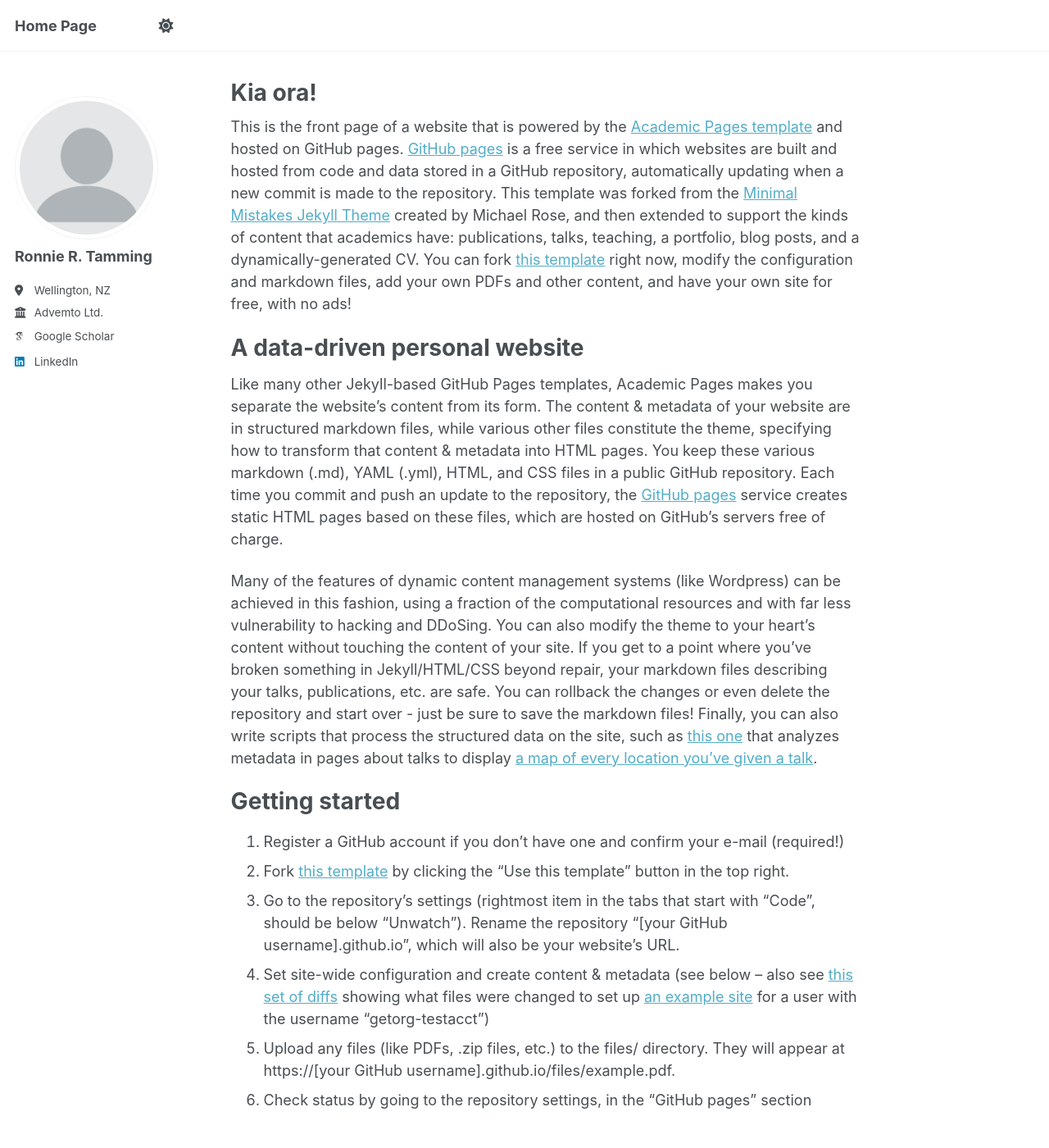
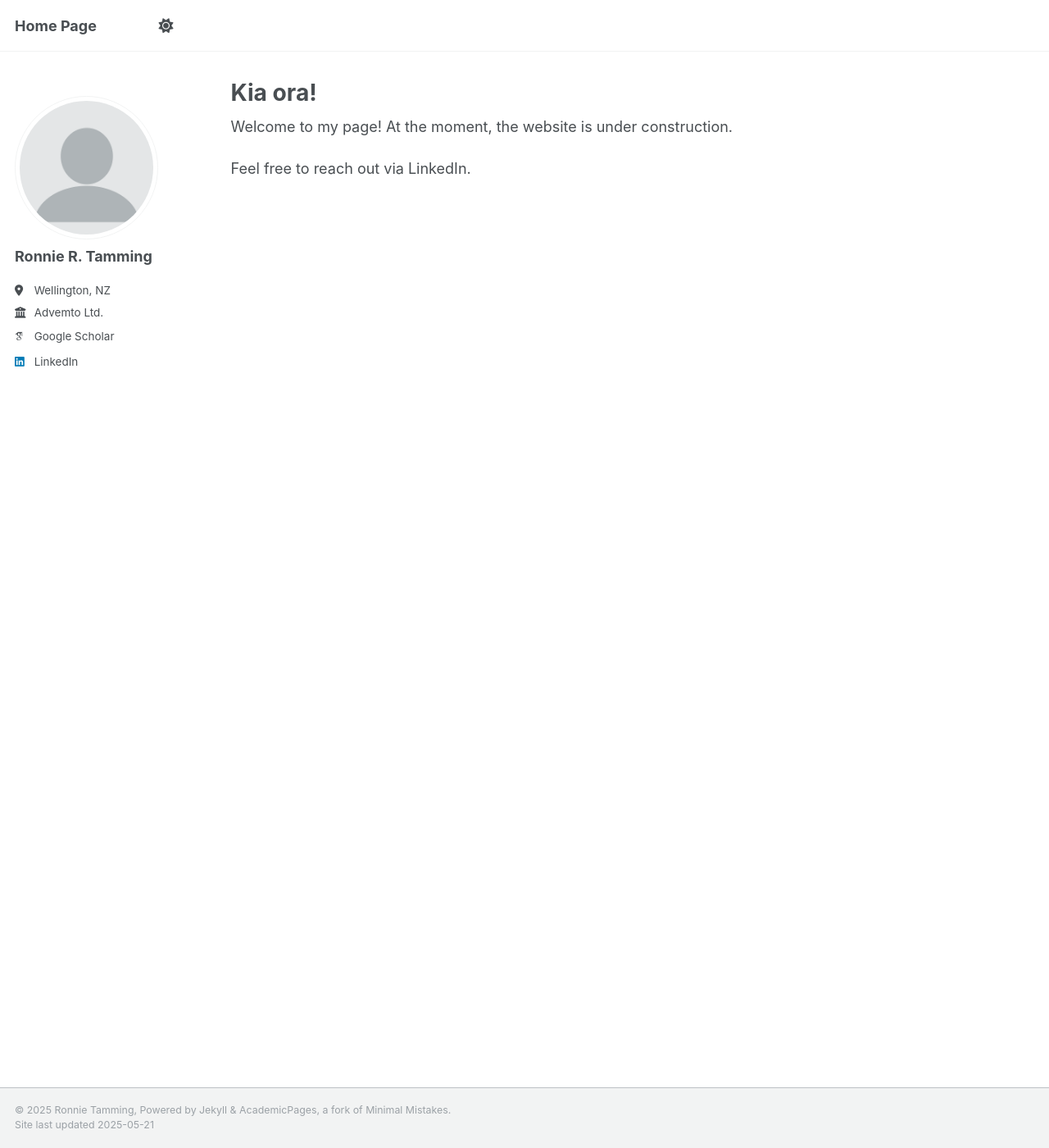
Before and after one commit to RT93am/My-Web, a Jekyll site: the page built from _pages/about.md, in a window 1280 px wide and 1400 px high. Shown: the whole window at 82% size. Built offline with Jekyll 4.4.1, drawn with Linux system fonts in a browser that asks for light colours; some web fonts are replaced; some of the changed text lies outside the part shown.

Commit message:
Update about.md

```diff
--- a/_pages/about.md
+++ b/_pages/about.md
@@ -7,7 +7,12 @@ redirect_from:
   - /about.html
 ---
 
-This is the front page of a website that is powered by the [Academic Pages template](https://github.com/academicpages/academicpages.github.io) and hosted on GitHub pages. [GitHub pages](https://pages.github.com) is a free service in which websites are built and hosted from code and data stored in a GitHub repository, automatically updating when a new commit is made to the repository. This template was forked from the [Minimal Mistakes Jekyll Theme](https://mmistakes.github.io/minimal-mistakes/) created by Michael Rose, and then extended to support the kinds of content that academics have: publications, talks, teaching, a portfolio, blog posts, and a dynamically-generated CV. You can fork [this template](https://github.com/academicpages/academicpages.github.io) right now, modify the configuration and markdown files, add your own PDFs and other content, and have your own site for free, with no ads!
+Welcome to my page! At the moment, the website is under construction.
+
+Feel free to reach out via LinkedIn.
+
+
+<!--This is the front page of a website that is powered by the [Academic Pages template](https://github.com/academicpages/academicpages.github.io) and hosted on GitHub pages. [GitHub pages](https://pages.github.com) is a free service in which websites are built and hosted from code and data stored in a GitHub repository, automatically updating when a new commit is made to the repository. This template was forked from the [Minimal Mistakes Jekyll Theme](https://mmistakes.github.io/minimal-mistakes/) created by Michael Rose, and then extended to support the kinds of content that academics have: publications, talks, teaching, a portfolio, blog posts, and a dynamically-generated CV. You can fork [this template](https://github.com/academicpages/academicpages.github.io) right now, modify the configuration and markdown files, add your own PDFs and other content, and have your own site for free, with no ads!
 
 A data-driven personal website
 ======
@@ -46,4 +51,4 @@ Example: editing a markdown file for a talk
 
 For more info
 ------
-More info about configuring Academic Pages can be found in [the guide](https://academicpages.github.io/markdown/), the [growing wiki](https://github.com/academicpages/academicpages.github.io/wiki), and you can always [ask a question on GitHub](https://github.com/academicpages/academicpages.github.io/discussions). The [guides for the Minimal Mistakes theme](https://mmistakes.github.io/minimal-mistakes/docs/configuration/) (which this theme was forked from) might also be helpful.
+More info about configuring Academic Pages can be found in [the guide](https://academicpages.github.io/markdown/), the [growing wiki](https://github.com/academicpages/academicpages.github.io/wiki), and you can always [ask a question on GitHub](https://github.com/academicpages/academicpages.github.io/discussions). The [guides for the Minimal Mistakes theme](https://mmistakes.github.io/minimal-mistakes/docs/configuration/) (which this theme was forked from) might also be helpful. -->
```
